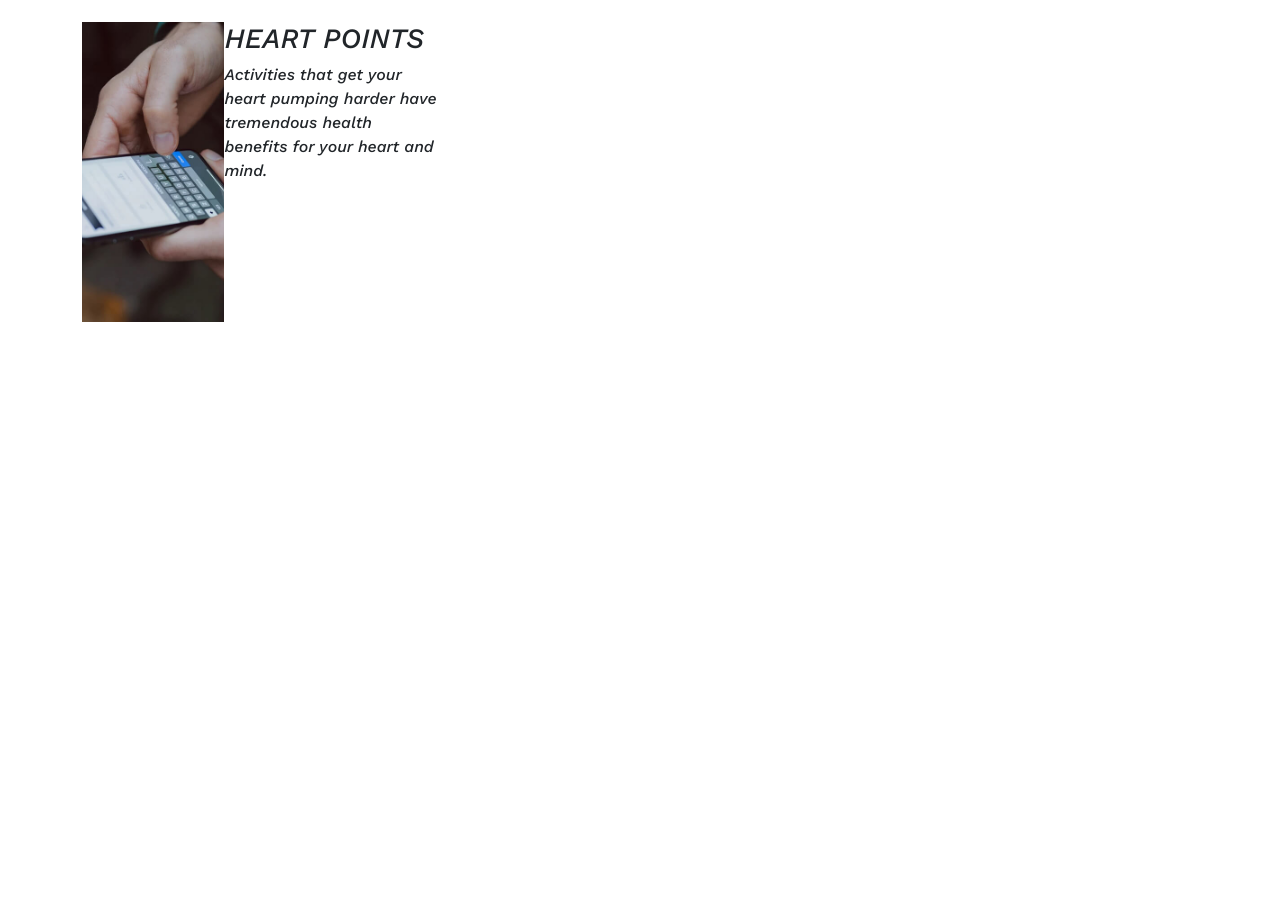
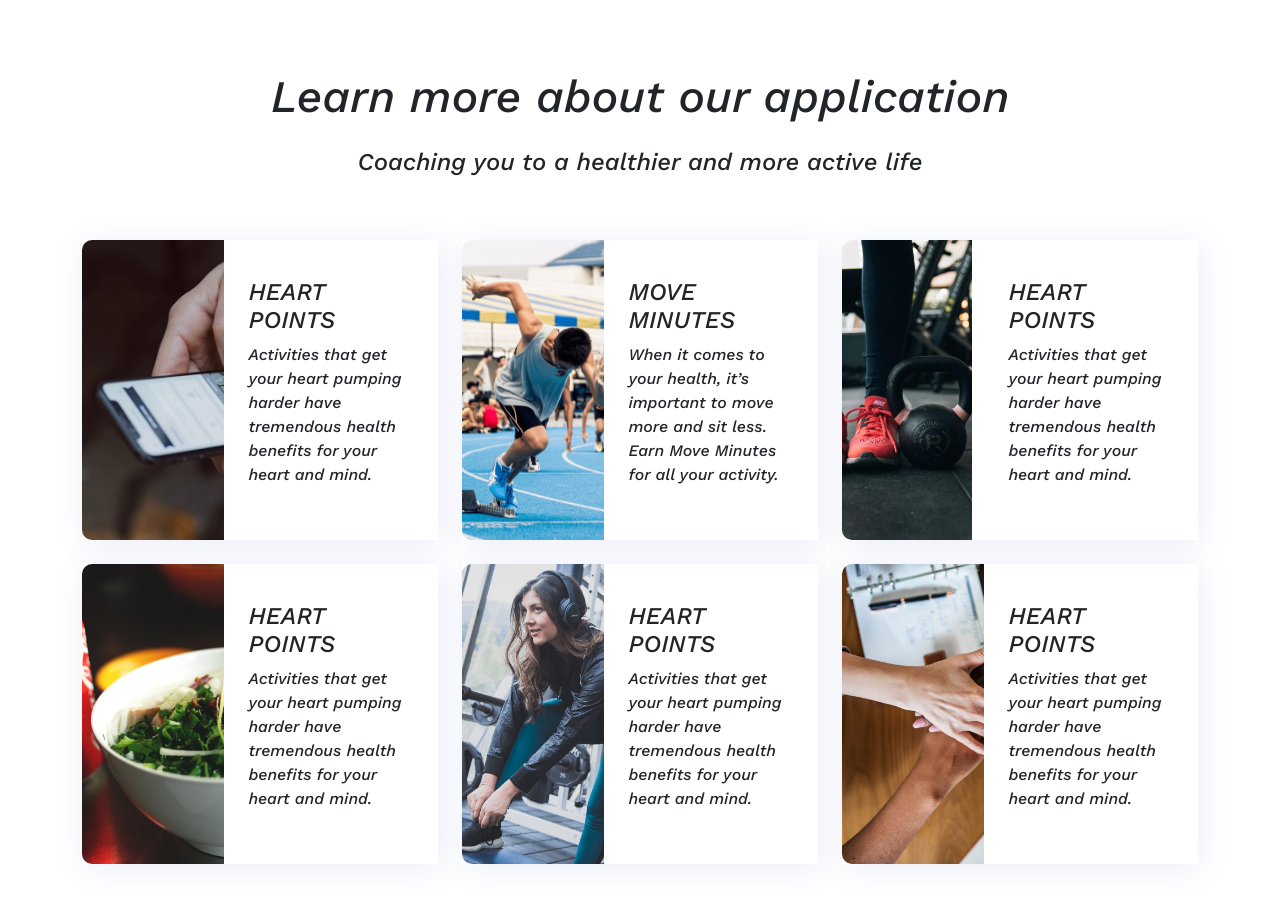
Before and after one commit to mdrubel02/bootstrap-website, a plain HTML site: page index.html in a window 1280 px wide. Shown: the part 1460-2362 px from the top of the page. Before the commit the page ends 1782 px from the top, so only its background shows below. Drawn offline with nearby package versions, Linux system fonts and the light colour scheme.

Commit message:
feature-section

```diff
--- a/index.html
+++ b/index.html
@@ -154,20 +154,90 @@
 
         </section> -->
 
-        <section class="feature-section">
+
+
+        <!---------------feature section start ------------ -->
+
+        <section class="feature-section py-5">
           <div class="container">
+            <div class="title text-center mb-5">
+              <h3>Learn more about our application</h3>
+              <h4 class="py-3">Coaching you to a healthier and more active life</h4>
+            </div>
             <div class="row">
-              <div class="col-lg-4">
-                <div class="feature-item d-flex">
-                  <div class="left-img-sec">
+
+              <div class="col-lg-4 mb-4">
+                <div class="feature-item d-flex align-items-center">
+                  <div class="left-img-sec h-100 ">
                     <img src="./image/022.jpg" alt="">
                   </div>
-                  <div class="left-text-sec">
-                    <h3>HEART POINTS</h3>
+                  <div class="left-text-sec h-auto px-4">
+                    <h4>HEART POINTS</h4>
                     <p>Activities that get your heart pumping harder have tremendous health benefits for your heart and mind.</p>
                   </div>
                 </div>
               </div>
+
+              <div class="col-lg-4 mb-4">
+                <div class="feature-item d-flex align-items-center">
+                  <div class="left-img-sec h-100 ">
+                    <img src="./image/mbr-7.png" alt="">
+                  </div>
+                  <div class="left-text-sec h-auto px-4">
+                    <h4>MOVE MINUTES</h4>
+                    <p>When it comes to your health, it’s important to move more and sit less. Earn Move Minutes for all your activity.</p>
+                  </div>
+                </div>
+              </div>
+
+              <div class="col-lg-4 mb-4">
+                <div class="feature-item d-flex align-items-center">
+                  <div class="left-img-sec h-100 ">
+                    <img src="./image/fitness.jpeg" alt="">
+                  </div>
+                  <div class="left-text-sec h-auto px-4">
+                    <h4>HEART POINTS</h4>
+                    <p>Activities that get your heart pumping harder have tremendous health benefits for your heart and mind.</p>
+                  </div>
+                </div>
+              </div>
+
+              <div class="col-lg-4 mb-4">
+                <div class="feature-item d-flex align-items-center">
+                  <div class="left-img-sec h-100 ">
+                    <img src="./image/mbr-5.jpg" alt="">
+                  </div>
+                  <div class="left-text-sec h-auto px-4">
+                    <h4>HEART POINTS</h4>
+                    <p>Activities that get your heart pumping harder have tremendous health benefits for your heart and mind.</p>
+                  </div>
+                </div>
+              </div>
+
+              <div class="col-lg-4 mb-4">
+                <div class="feature-item d-flex align-items-center">
+                  <div class="left-img-sec h-100 ">
+                    <img src="./image/mbr-12.png" alt="">
+                  </div>
+                  <div class="left-text-sec h-auto px-4">
+                    <h4>HEART POINTS</h4>
+                    <p>Activities that get your heart pumping harder have tremendous health benefits for your heart and mind.</p>
+                  </div>
+                </div>
+              </div>
+
+              <div class="col-lg-4 mb-4">
+                <div class="feature-item d-flex align-items-center">
+                  <div class="left-img-sec h-100 ">
+                    <img src="./image/mbr-13.jpg" alt="">
+                  </div>
+                  <div class="left-text-sec h-auto px-4">
+                    <h4>HEART POINTS</h4>
+                    <p>Activities that get your heart pumping harder have tremendous health benefits for your heart and mind.</p>
+                  </div>
+                </div>
+              </div>
+
             </div>
           </div>
 
--- a/style.css
+++ b/style.css
@@ -74,9 +74,12 @@
 } */
 .feature-item{
    height: 300px;
+   box-shadow: 2.5px 4.33px 30px 0 rgba(64,87,191,0.1);
 }
 .left-img-sec{
    width: 40%;
+   border-top-left-radius: 10px;
+   border-bottom-left-radius: 10px;
    overflow: hidden;
 }
 .left-text-sec{
@@ -87,5 +90,8 @@
 	width: auto;
 	max-width: inherit;
 	position: relative;
-	left: -140px;
+	left: -70px;
 }
+.title h3{
+   font-size: 45px;
+}
```
Also changed, not shown: image/fitness.jpeg (added).
